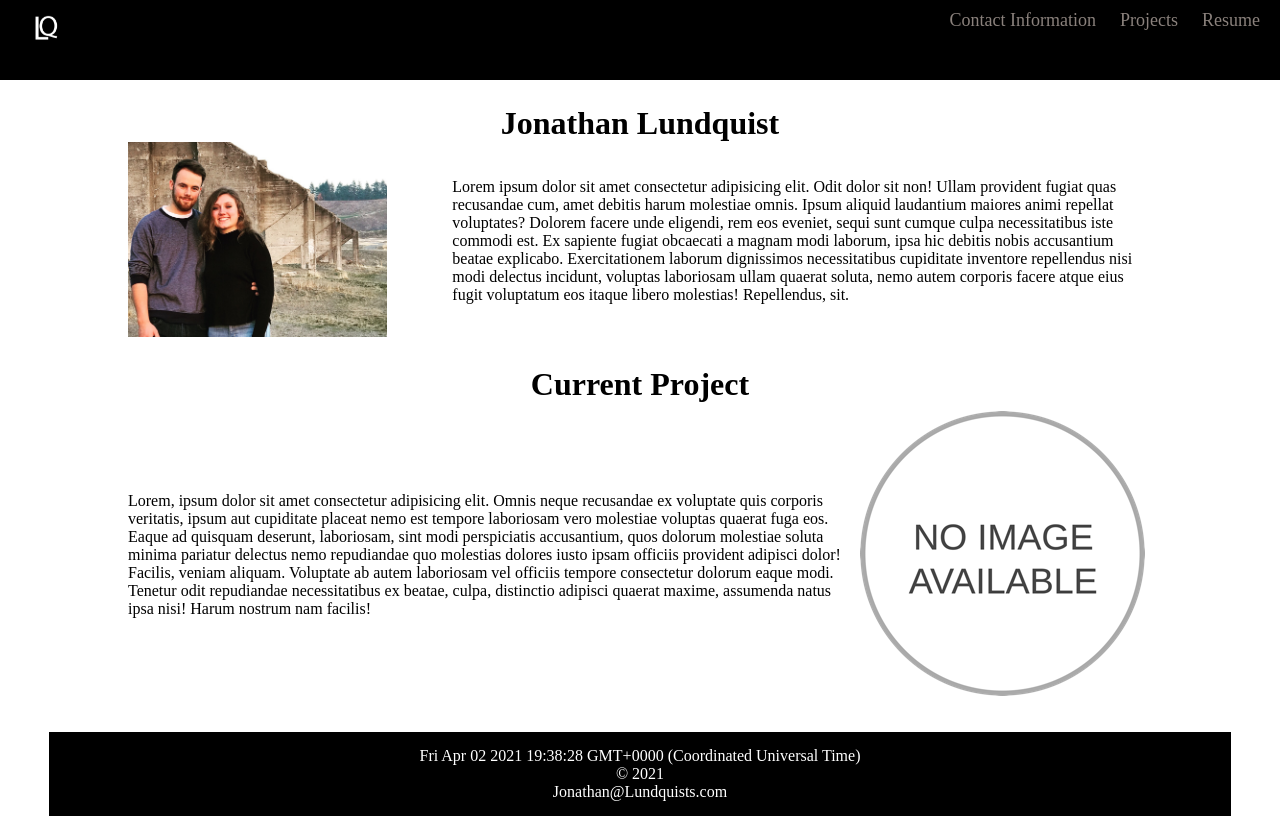
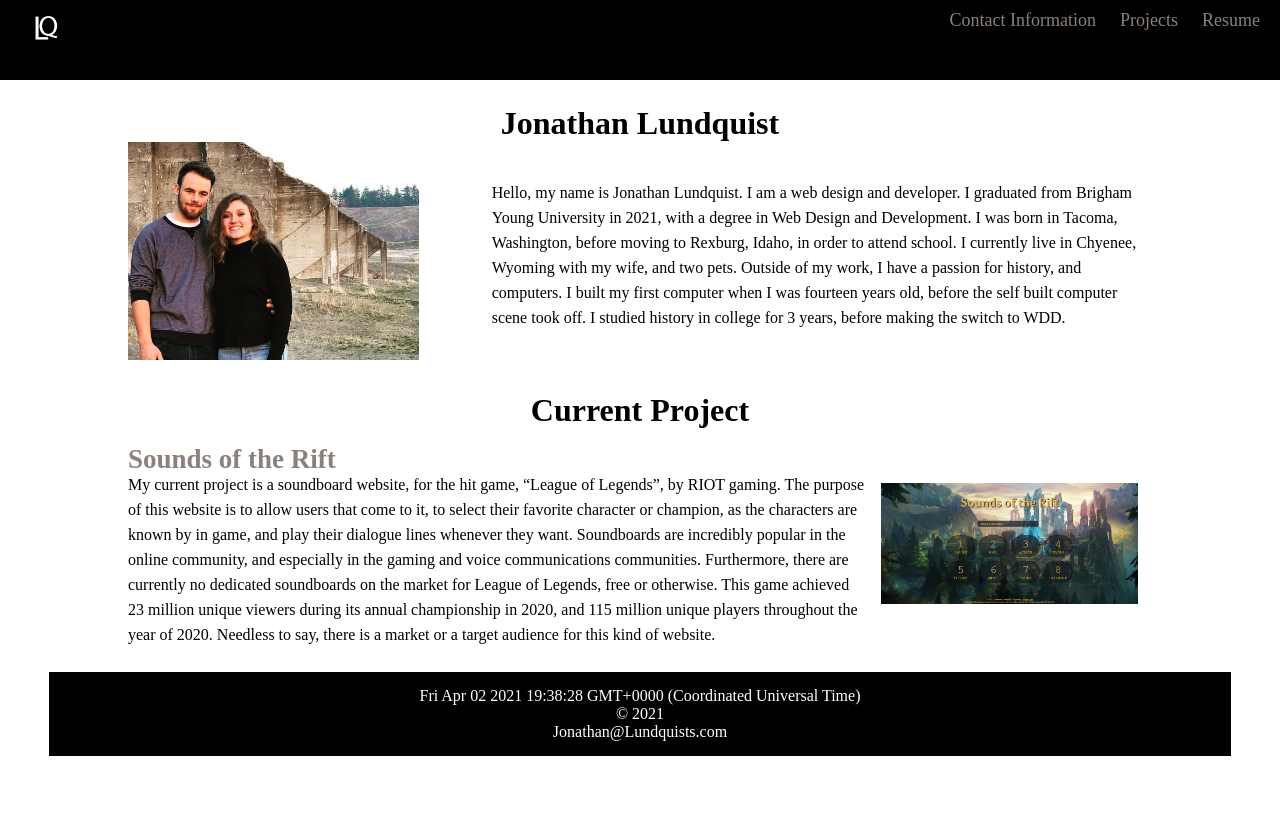
Before and after one commit to JonathanLundquist/JonathanLundquist.io, a PHP site: page / in a window 1280 px wide. After the commit the page ends 756 px from the top, so only its background shows below. Run offline with PHP 8.4, Linux system fonts and the light colour scheme.

Commit message:
Added information and link to Sounds Of The Rift

```diff
--- a/index.html
+++ b/index.html
@@ -26,23 +26,22 @@
             </div>
             <div id="aboutMeText">
                <p>
-                   <span>Lorem ipsum dolor sit amet consectetur adipisicing elit. Odit dolor sit non! Ullam provident fugiat quas recusandae cum, amet debitis harum molestiae omnis. Ipsum aliquid laudantium maiores animi repellat voluptates?</span>
-                   <span>Dolorem facere unde eligendi, rem eos eveniet, sequi sunt cumque culpa necessitatibus iste commodi est. Ex sapiente fugiat obcaecati a magnam modi laborum, ipsa hic debitis nobis accusantium beatae explicabo.</span>
-                   <span>Exercitationem laborum dignissimos necessitatibus cupiditate inventore repellendus nisi modi delectus incidunt, voluptas laboriosam ullam quaerat soluta, nemo autem corporis facere atque eius fugit voluptatum eos itaque libero molestias! Repellendus, sit.</span>
+                   <span>Hello, my name is Jonathan Lundquist. I am a web design and developer. I graduated from Brigham Young University in 2021, with a degree in Web Design and Development.</span>
+                   <span>I was born in Tacoma, Washington, before moving to Rexburg, Idaho, in order to attend school. I currently live in Chyenee, Wyoming with my wife, and two pets.</span>
+                   <span>Outside of my work, I have a passion for history, and computers. I built my first computer when I was fourteen years old, before the self built computer scene took off. I studied history in college for 3 years, before making the switch to WDD.</span>
                 </p>
         </div>
         </div>
-        <h1>Current Project</h1>
+        <h1>Current Project</h1><br>
         <div id="currentProjectContainer">
             <div id="currentProjectText">
+                <a href="soundsoftherift/index.html"  target="_blank"><h2>Sounds of the Rift</h2></a>
                 <p>
-                    <span>Lorem, ipsum dolor sit amet consectetur adipisicing elit. Omnis neque recusandae ex voluptate quis corporis veritatis, ipsum aut cupiditate placeat nemo est tempore laboriosam vero molestiae voluptas quaerat fuga eos.</span>
-                    <span>Eaque ad quisquam deserunt, laboriosam, sint modi perspiciatis accusantium, quos dolorum molestiae soluta minima pariatur delectus nemo repudiandae quo molestias dolores iusto ipsam officiis provident adipisci dolor! Facilis, veniam aliquam.</span>
-                    <span>Voluptate ab autem laboriosam vel officiis tempore consectetur dolorum eaque modi. Tenetur odit repudiandae necessitatibus ex beatae, culpa, distinctio adipisci quaerat maxime, assumenda natus ipsa nisi! Harum nostrum nam facilis!</span>
+                    My current project is a soundboard website, for the hit game, “League of Legends”, by RIOT gaming. The purpose of this website is to allow users that come to it, to select their favorite character or champion, as the characters are known by in game, and play their dialogue lines whenever they want. Soundboards are incredibly popular in the online community, and especially in the gaming and voice communications communities. Furthermore, there are currently no dedicated soundboards on the market for League of Legends, free or otherwise. This game achieved 23 million unique viewers during its annual championship in 2020, and 115 million unique players throughout the year of 2020. Needless to say, there is a market or a target audience for this kind of website.
                 </p>
             </div>
             <div id="currentProjectImage">
-                <img src="images/no-image.png" alt="No Image Placeholder">
+                <img src="images/soundsoftherift.JPG" alt="No Image Placeholder">
             </div>
         </div>
     </div>
--- a/style.css
+++ b/style.css
@@ -78,6 +78,7 @@
     display:flex;
     align-items: center;
     justify-content: center;
+    line-height:25px;
 }
 
 #aboutMeImage {
@@ -92,6 +93,12 @@
     display:flex;
     align-items: center;
     justify-content: center;
+    line-height:25px;
+}
+
+#currentProjectImage img{
+    width:90%;
+    padding-left:5%;
 }
 
 #contentFooter {
```
Also changed, not shown: images/soundsoftherift.JPG (added).
